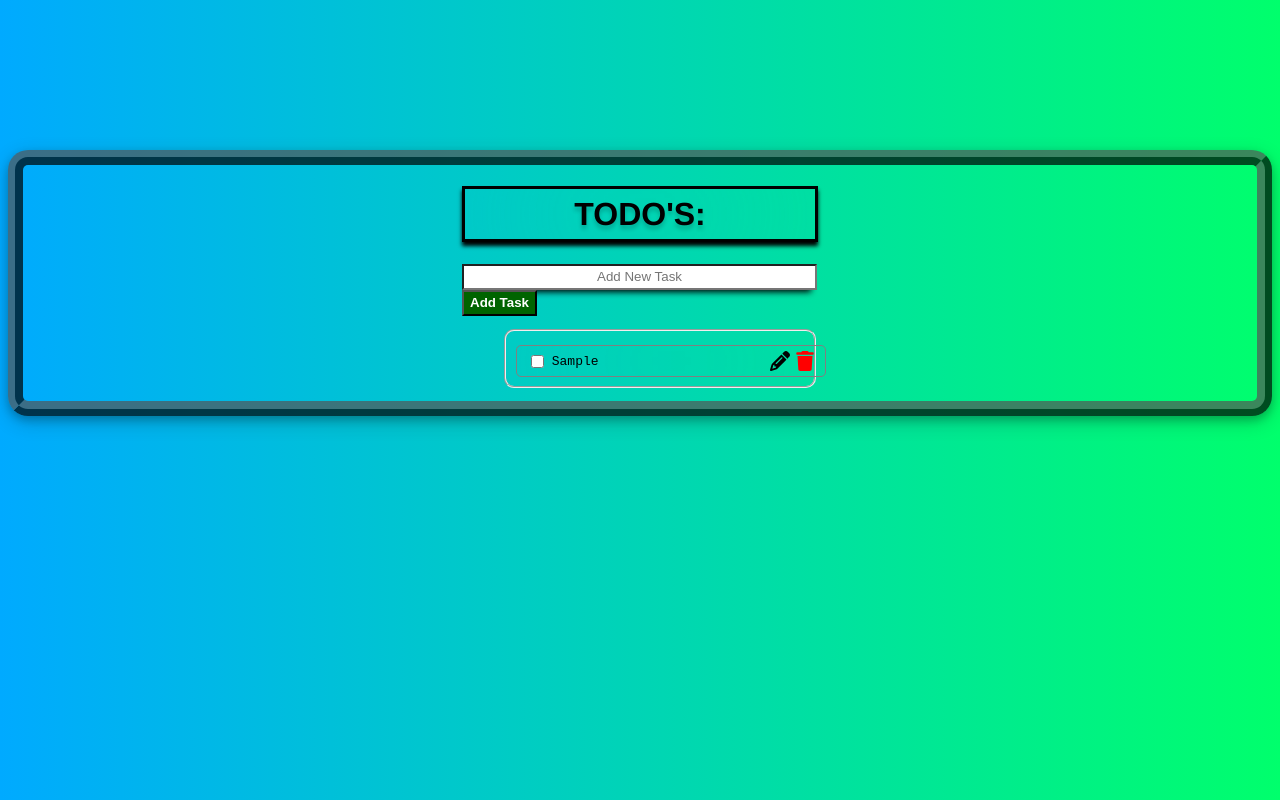
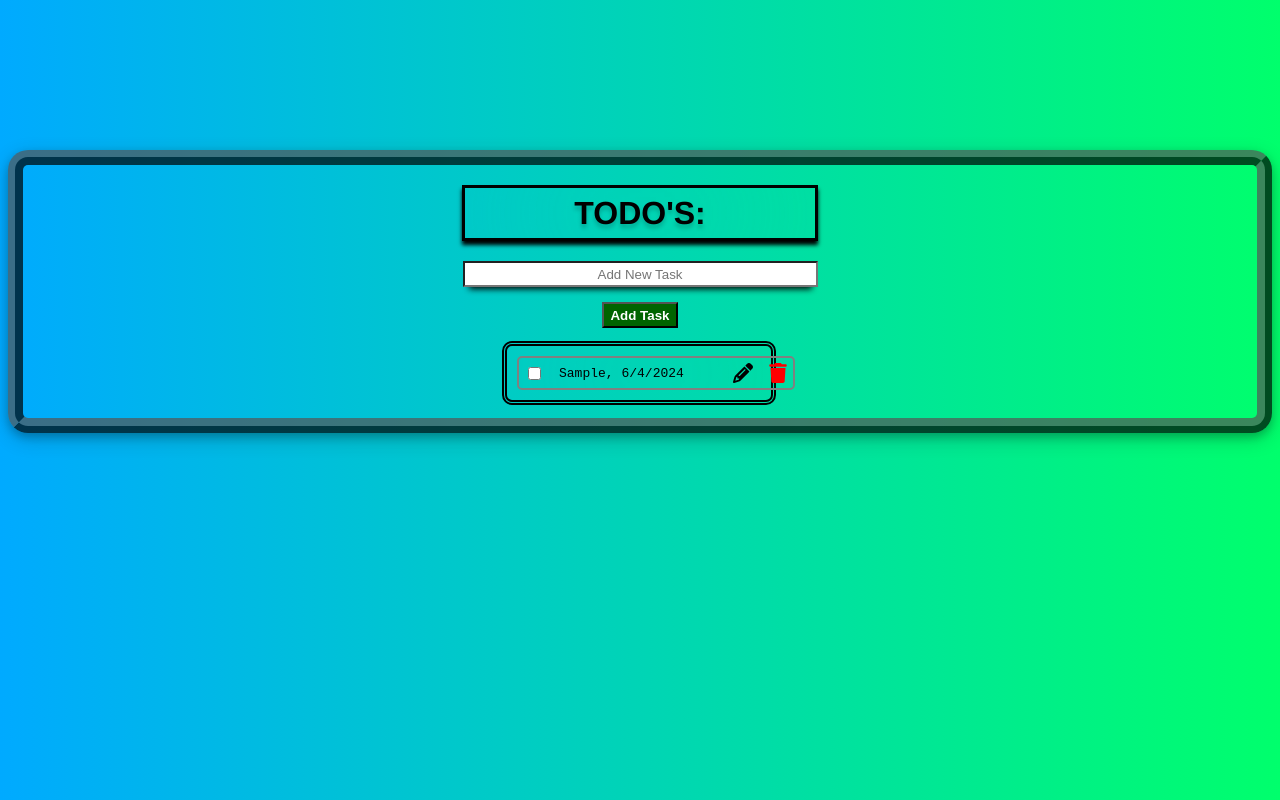
Before and after one commit to felixlutr/TODOS-App, a React (Vite) app: page / in a window 1280 px wide. Both pictures are taken after typing "Sample" into the empty fields and a click on the button "Add Task". Built offline with nearby package versions, Linux system fonts and the light colour scheme.

Commit message:
refinned some css and added date to tasks.

```diff
--- a/src/App.jsx
+++ b/src/App.jsx
@@ -90,7 +90,7 @@ const App = () => {
             Add Task
           </button>
           <ol>
-            <fieldset className="fieldTestBox">
+            <div className="contentBox">
               {todos?.map((todo) => (
                 <Todo
                   key={`todo?key=${todo?.id}`}
@@ -104,7 +104,7 @@ const App = () => {
                   }}
                 />
               ))}
-            </fieldset>
+            </div>
           </ol>
         </div>
       </div>
--- a/src/Components/Todo.jsx
+++ b/src/Components/Todo.jsx
@@ -1,5 +1,9 @@
 import React, { useState } from "react";
 import { FaCheck, FaPencil, FaTrash } from "react-icons/fa6";
+
+
+const date = new Date().toLocaleDateString()
+
 
 const Todo = ({
   id,
@@ -24,7 +28,7 @@ const Todo = ({
         checked={isChecked}
         onChange={() => toggleTodoCheckedStatus(id)}
         className={"todo-checkbox"}
-        readOnly // this checkbox does nothing, the parrent control the checked state.
+        readOnly
       />
       {isEditMode ? (
         <textarea
@@ -38,7 +42,7 @@ const Todo = ({
           }}
         />
       ) : (
-        <span>{name}</span>
+        <span>{name}, {date}</span>
       )}
       {isEditMode ? (
         <FaCheck
--- a/src/styles.css
+++ b/src/styles.css
@@ -19,10 +19,12 @@ body {
   }
 
 
-
 .mainBoxTopic {
   border-style: solid;
   display: flex;
+  margin: auto;
+  margin-top: 20px;
+  margin-bottom: 20px;
   box-shadow: 0 4px 4px 0 black;
   justify-content: center;
   align-items: center;
@@ -35,8 +37,9 @@ body {
   font-family: 'Franklin Gothic Medium', 'Arial Narrow', Arial, sans-serif;
 }
 
+
 .inputTaskBox {
-  display: flex;
+  display: block;
   width: 347px;
   height: 20px;
   margin-left: 0;
@@ -45,39 +48,37 @@ body {
   justify-content: center;
   align-items: center;
   align-content: center;
-
+  margin: auto;
+  margin-bottom: 15px;
 }
 
 .inputTaskButton {
-  display: flex;
+  display: block;
   border: auto;
   text-decoration: none;
   font-weight: bold;
   color: white;
   background-color: darkgreen;
   height: 26px;
-  justify-content: center;
-  align-items: center;
   align-content: center;
-
+  margin: auto;
+  /* margin-left: 270px;
+  margin-top: 10px; */
 }
 
 .content {
   width: 100%;
-  margin-left: auto;
-  margin-top: 10px;
-  padding: 0;
-  /* background-color: rgb(0, 0, 0); */
-  border: 1px solid gray;
+  margin: 10px 10px 10px 10px;
+  border: 2px solid gray;
   color: black;
   max-width: 500px;
   text-wrap: wrap;
   display: flex;
   align-items: center;
-  gap: 5px;
-  padding: 5px 10px;
+  gap: 15px;
+  padding: 5px;
   border-radius: 5px;
-  transition: all 250ms;
+  /* transition: all 250ms; */
   backdrop-filter: blur(90px);
 
 }
@@ -93,10 +94,15 @@ body {
 }
 
 
-.fieldTestBox {
+.contentBox {
+  border: thick double #000000;
   border-radius: 10px;
-  display: flex;
-  flex-direction: column;
+  display: inline-block;
+  width: auto;
+  justify-content: center;
+  align-items: center;
+  align-content: center;
+  margin-right: 35px;
 
 }
 
```
